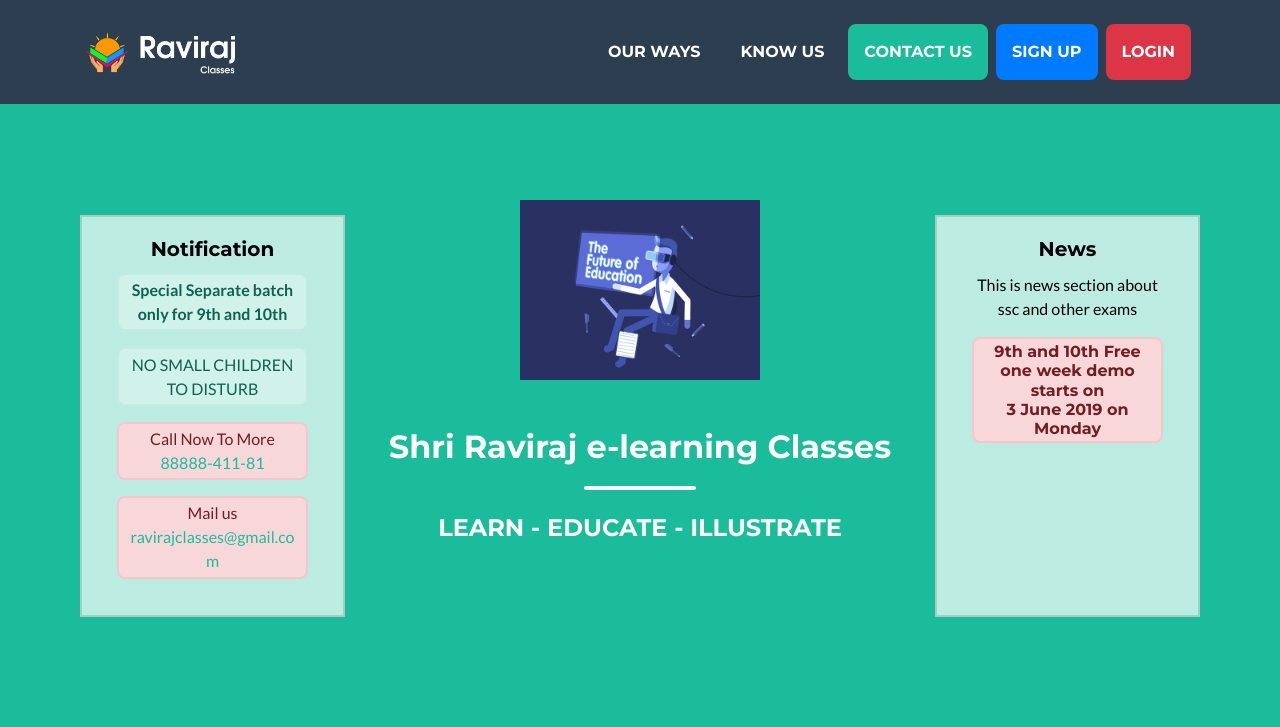
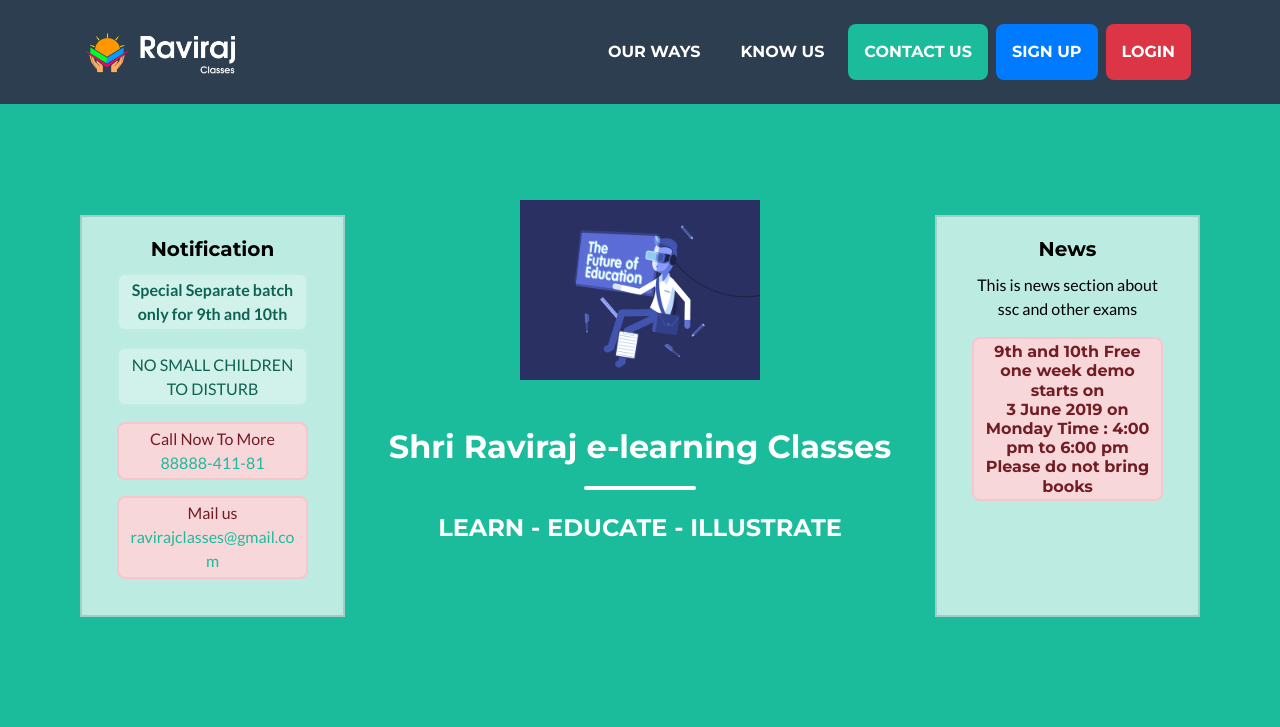
Before and after one commit to siddheshkand/ravirajclass, a Django app: page / in a window 1280 px wide. Shown: the top 727 px of the page. Run offline with Django 3.2, Linux system fonts and the light colour scheme; some libraries are stand-ins or nearby versions.

Commit message:
News Section v 0.0.0.1

```diff
--- a/home/templates/home/home.html
+++ b/home/templates/home/home.html
@@ -157,6 +157,8 @@
                     <p class="card-text">This is news section about ssc and other exams</p>
                     <div class="alert alert-danger h6" role="alert">
                         9th and 10th Free one week demo starts on <br><b>3 June 2019 </b>on Monday
+                        Time : 4:00 pm to 6:00 pm
+                        Please do not bring books
                     </div>
                 </div>
             </div>
```
